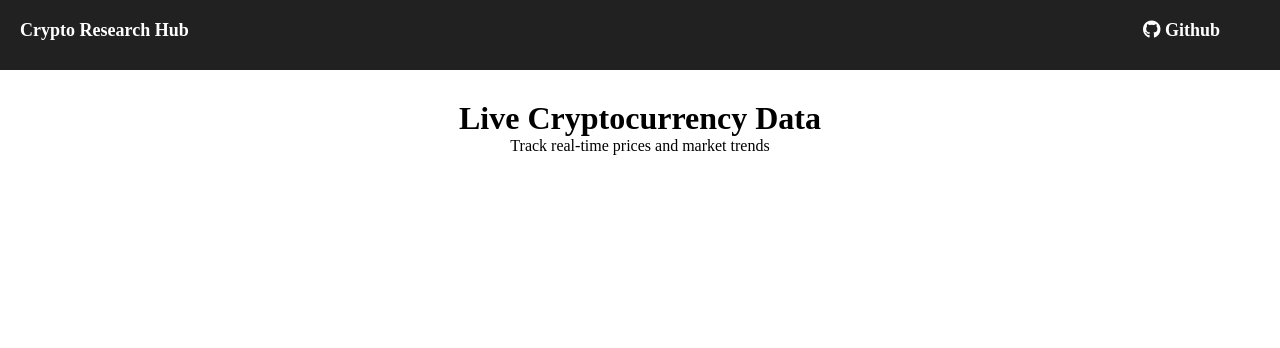
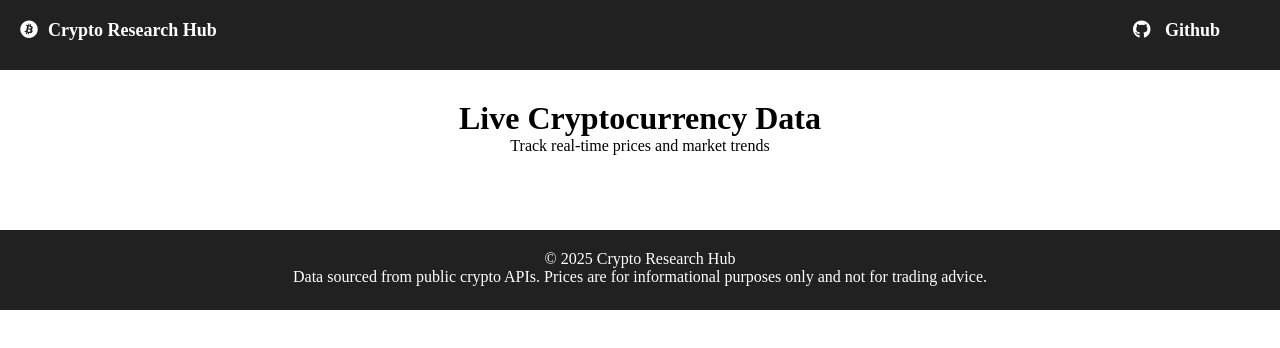
Before and after one commit to aasiya-ek/PROJECT-1, a plain HTML site: page index.html in a window 1280 px wide. Drawn offline with Linux system fonts and the light colour scheme; no server answers.

Commit message:
Files Modified

```diff
--- a/index.html
+++ b/index.html
@@ -13,7 +13,7 @@
   <body>
     <nav class="nav">
       <ul>
-        <li>Crypto Research Hub</li>
+        <li><i class="fa-brands fa-bitcoin"></i>Crypto Research Hub</li>
         <li>
           <a href="https://github.com/aasiya-ek/PROJECT-1" target="_blank">
             <i class="fa-brands fa-github"></i>
@@ -29,7 +29,13 @@
     <main>
       <div class="container"></div>
     </main>
-    <footer></footer>
+    <footer>
+      <p>© 2025 Crypto Research Hub</p>
+      <p>
+        Data sourced from public crypto APIs. Prices are for informational
+        purposes only and not for trading advice.
+      </p>
+    </footer>
     <script src="app.js"></script>
   </body>
 </html>
--- a/style.css
+++ b/style.css
@@ -9,6 +9,10 @@
   width: 100%;
   height: 70px;
 }
+.nav i {
+  margin-right: 10px;
+}
+
 
 ul {
   display: flex;
@@ -56,7 +60,7 @@ header {
   height: 250px;
   border: 1px solid black;
   border-radius: 8px;
-  background-color: blueviolet;
+  background-color: #8a2be2;
   padding: 16px;
   margin: 8px;
   width: 200px;
@@ -67,3 +71,12 @@ header {
   transform: scale(1.2);
   transition: all 0.3s ease-in-out;
 }
+footer {
+  height: 10vh;
+  width: 100vw;
+  text-align: center;
+  margin-top: 30px;
+  padding: 20px;
+  background-color: #212121;
+  color: white;
+}
```
